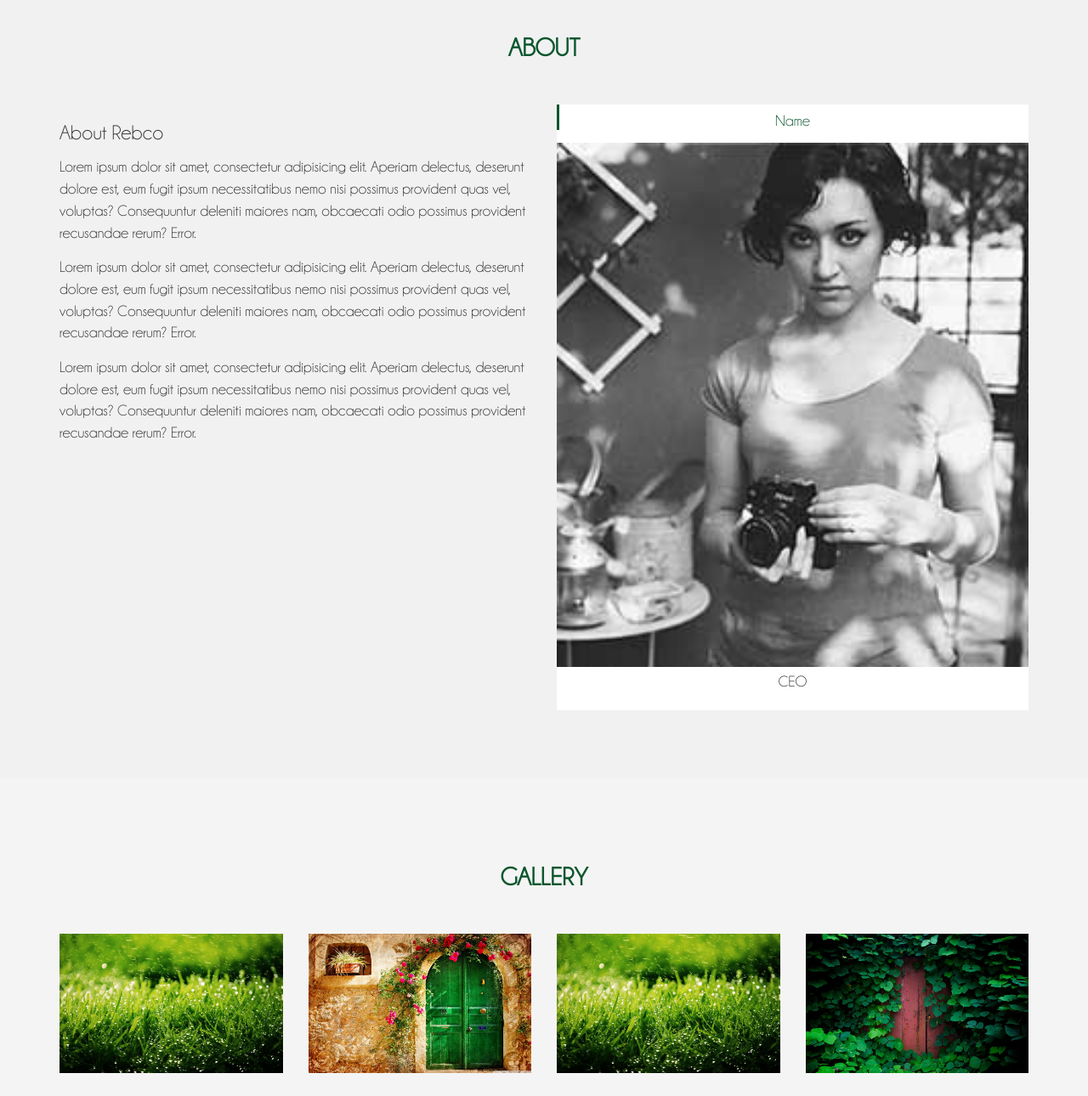
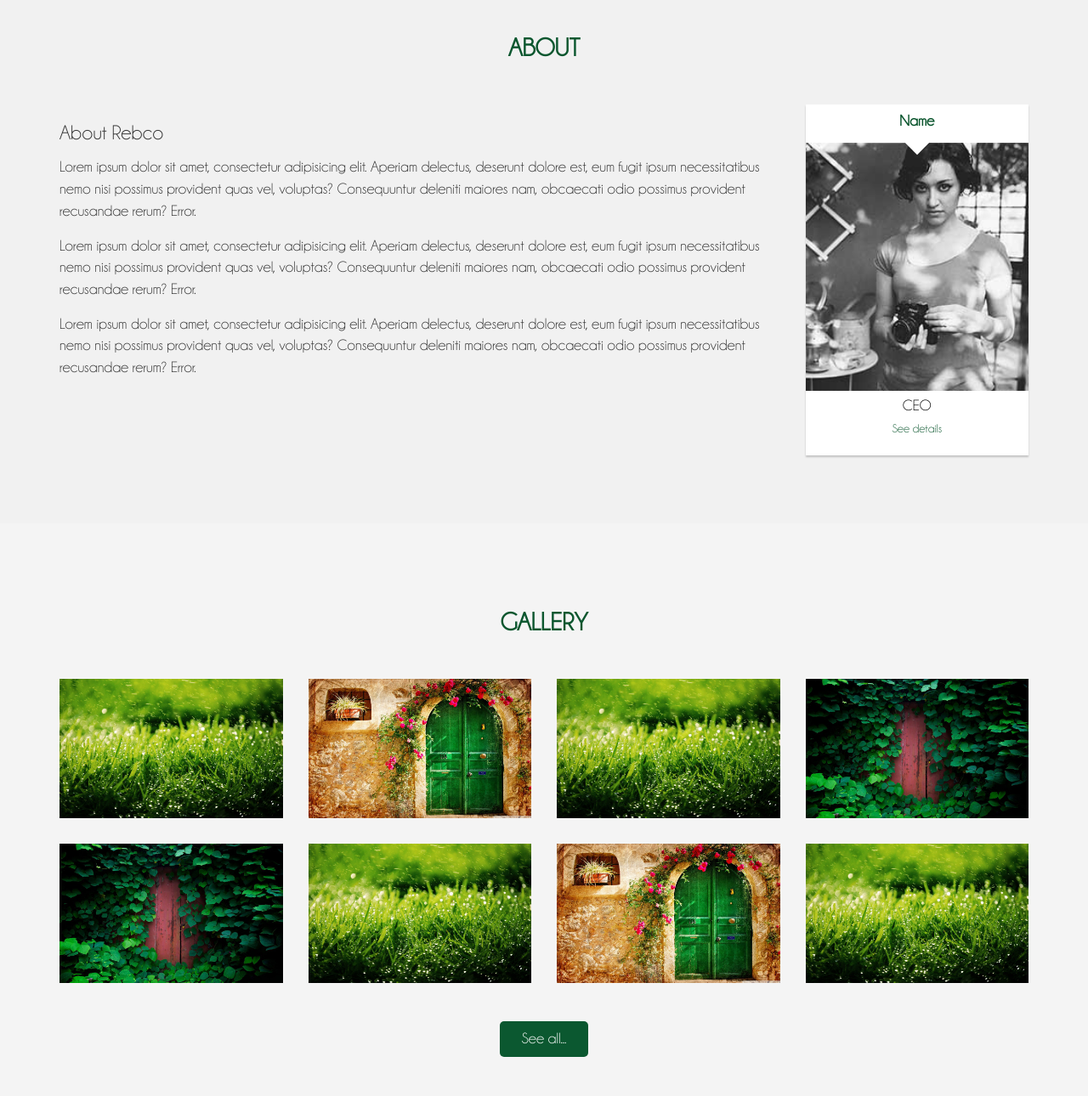
Before and after one commit to shahali007/Rebco, a plain HTML site: page index.html in a window 1280 px wide. Shown: the part 660-1950 px from the top of the page at 85% size. Drawn offline with Linux system fonts and the light colour scheme.

Commit message:
added form button, gallery button, about link, responsive

```diff
--- a/css/responsive.css
+++ b/css/responsive.css
@@ -2,7 +2,7 @@
 /*Desktop : Medium : 1280px */
 @media only screen and (min-width: 992px) and (max-width: 1199px){
     #wowslider-container1 .ws_images > div > img {
-        max-height:500px;
+        max-height:800px;
     }
 }
 
@@ -25,9 +25,17 @@
     }
     #header .navbar-nav li a {
         border-right: 0;
+        margin-left:0;
+    }
+    #header .navbar-nav li a:hover,
+    #header .navbar-nav li.active a{
+        border-radius: 0;
     }
     #header .navbar-nav {
         border: 0;
+    }
+    #header .navbar-right {
+        margin-right:-15px;
     }
     #wowslider-container1 {
         margin: 70px auto 0;
--- a/css/style.css
+++ b/css/style.css
@@ -53,27 +53,32 @@ body{
 }
 #header.navbar-default{
     background-color: #fff!important;
-    border-color: none!important;
+    border-color: transparent!important;
 }
 #header .navbar-nav{
 
 }
-#header .navbar-nav li{}
+#header .navbar-nav li{
+
+}
 #header .navbar-nav li a{
     border-radius: 5px;
     font-size: 18px;
     padding: 10px 20px;
-    margin-right: 3px;
+    margin-left: 3px;
+    position: relative;
     -webkit-transition: all 0.3s;
     -moz-transition: all 0.3s ;
     -ms-transition: all 0.3s ;
     -o-transition: all 0.3s ;
     transition: all 0.3s ;
+    overflow: hidden;
 }
 #header ul.nav li.active > a {
     background: #0D5630;
     color: #fff;
 }
+
 #header .navbar-nav li:last-child a{
     border-right: none;
 }
@@ -83,6 +88,7 @@ body{
     opacity: 0.9;
 }
 #header .navbar-brand img{}
+.navbar-default .navbar-toggle,
 .navbar-default .navbar-toggle:focus,
 .navbar-default .navbar-toggle:hover {
     background-color: #0B562E;
@@ -93,6 +99,7 @@ body{
 .navbar-default .navbar-toggle {
     border-color:#0B562E;
 }
+.navbar-default .navbar-toggle .icon-bar,
 .navbar-default .navbar-toggle:hover .icon-bar,
 .navbar-default .navbar-toggle:focus .icon-bar {
     background-color: #fff;
@@ -114,6 +121,7 @@ body{
 .about .single-about{
     background: #fff;
     overflow: hidden;
+    box-shadow: 0 2px 2px 0 rgba(0, 0, 0, 0.2);
     -webkit-transition: all 0.3s;
     -moz-transition: all 0.3s ;
     -ms-transition: all 0.3s ;
@@ -126,27 +134,38 @@ body{
 }
 .about .single-about h4{
     color: #0B562E;
+    font-weight:bold;
 }
 .about .single-about h4::after {
+    background: #fff;
+    content: "";
+    height: 20px;
+    left: 50%;
     position: absolute;
-    content: "";
-    background: #0B562E;
-    width: 3px;
-    height: 30px;
-    left: 15px;
-    top: 0;
+    top: 35px;
+    transform: translateX(-50%) rotate(-45deg);
+    width: 20px;
+    z-index: 2000;
 }
 .about .single-about img{
     width:100%;
+    -webkit-transition: all 0.3s;
+    -moz-transition: all 0.3s ;
+    -ms-transition: all 0.3s ;
+    -o-transition: all 0.3s ;
+    transition: all 0.3s ;
 }
-.about .single-about p{}
+.about .single-about p span{
+    color: #0B562E;
+    font-size: 14px;
+}
 .about .single-about:hover{
-    background: #0B562E;;
-    color: #fff;
+
 }
-.about .single-about:hover h4{
-    color: #fff;
+.about .single-about:hover img{
+    opacity:0.5;
 }
+
 
 /*====================| Start gallery area |====================-->*/
 .gallery{
@@ -226,7 +245,23 @@ body{
 .gallery .single-item:hover a{
     opacity: 1;
 }
-
+.all-button {
+    background:#0b5830 ;
+    border-radius: 5px;
+    border:1px solid transparent;
+    color: #fff !important;
+    display: inline-block;
+    margin-top: 15px;
+    padding: 7px 25px;
+    -webkit-transition: all 0.3s;
+    -moz-transition: all 0.3s ;
+    -ms-transition: all 0.3s ;
+    -o-transition: all 0.3s ;
+    transition: all 0.3s ;
+}
+.all-button:hover{
+    opacity:0.9;
+}
 /*====================| Start contact area |====================-->*/
 .contact{
     padding-top:50px;
--- a/index.html
+++ b/index.html
@@ -62,7 +62,7 @@
             </div>
         </div>
         <div class="row">
-            <div class="col-md-6">
+            <div class="col-md-9 col-sm-9">
                 <div class="about-rebco">
                     <h3>About Rebco</h3>
                     <p>Lorem ipsum dolor sit amet, consectetur adipisicing elit. Aperiam delectus, deserunt dolore est, eum fugit ipsum necessitatibus nemo nisi possimus provident quas vel, voluptas? Consequuntur deleniti maiores nam, obcaecati odio possimus provident recusandae rerum? Error.</p>
@@ -72,15 +72,18 @@
                     <p>Lorem ipsum dolor sit amet, consectetur adipisicing elit. Aperiam delectus, deserunt dolore est, eum fugit ipsum necessitatibus nemo nisi possimus provident quas vel, voluptas? Consequuntur deleniti maiores nam, obcaecati odio possimus provident recusandae rerum? Error.</p>
                 </div>
             </div>
-            <div class="col-md-6">
+            <div class="col-md-3 col-sm-3">
                 <div class="row text-center">
                     <div class="col-md-12">
                         <div class="single-about">
-                            <h4>Name</h4>
-                            <img src="images/team2.jpg" alt="About" class="img-responsive">
-                            <div class="about-info">
-                                <p>CEO</p>
-                            </div>
+                            <a href="">
+                                <h4>Name</h4>
+                                <img src="images/team2.jpg" alt="About" class="img-responsive">
+                                <div class="about-info">
+                                    <p>CEO <br>
+                                    <span>See details</span></p>
+                                </div>
+                            </a>
                         </div>
                     </div>
                 </div>
@@ -148,6 +151,9 @@
                     <a href="images/22.jpg" data-lightbox="rebco"><i class="fa fa-eye"></i></a>
                 </div>
             </div>
+            <div class="row text-center">
+                <a href="#" class="all-button">See all...</a>
+            </div>
         </div>
     </div>
 </div>
@@ -194,6 +200,7 @@
                             <label for="msg"></label>
                             <textarea name="msg" id="msg" cols="30" rows="8" class="form-control" placeholder="Message"></textarea>
                         </div>
+                        <button type="submit" class="all-button btn btn-lg">SEND</button>
                     </form>
                 </div>
             </div>
@@ -209,7 +216,7 @@
         <div class="row">
             <div class="col-md-5 col-sm-6">
                 <div class="copyright">
-                    <p>Powered by <a href="#">Eunoia I.T. Solutions</a></p>
+                    <p>Powered by <a href="#">Eunoia I.T Solutions</a></p>
                 </div>
             </div>
             <div class="col-md-7 col-sm-6 hidden-xs">
```
